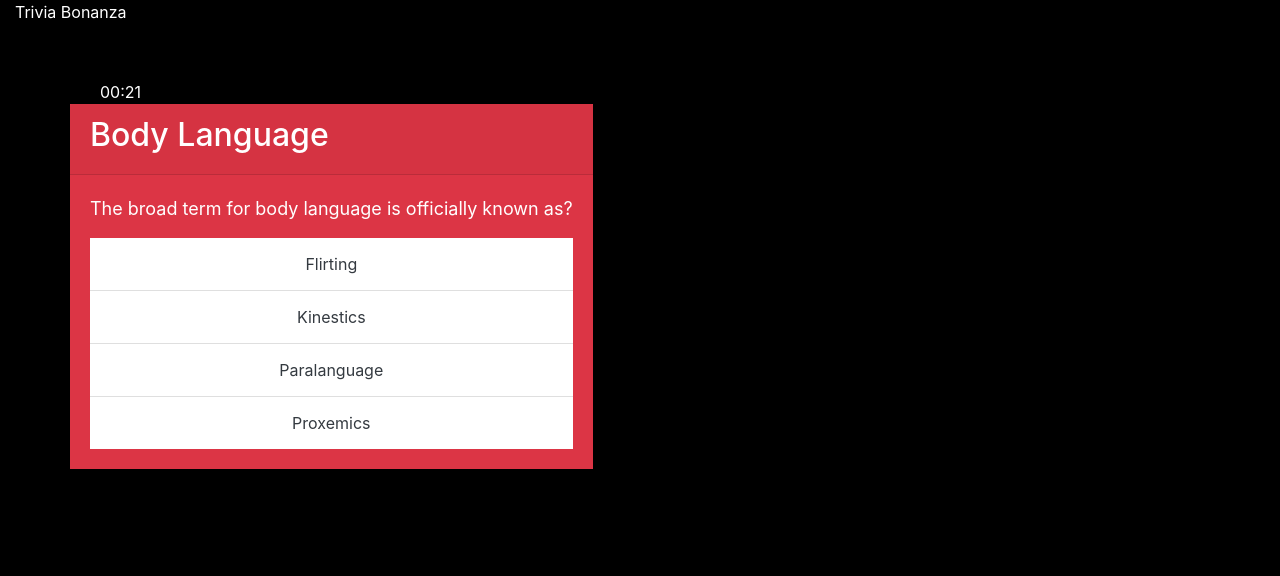
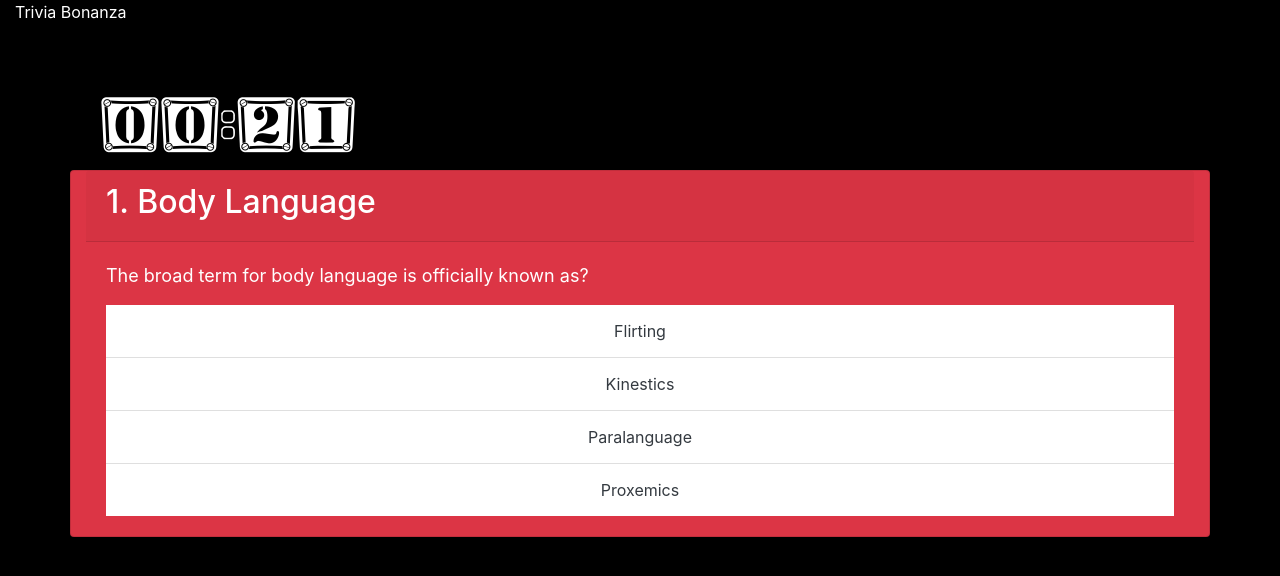
Before and after one commit to ryanccrawford/TriviaGame, a plain HTML site: page index.html in a window 1280 px wide. Drawn offline with nearby package versions, Linux system fonts and the light colour scheme.

Commit message:
fonts added and questions fixed

```diff
--- a/assets/css/style.css
+++ b/assets/css/style.css
@@ -1,3 +1,16 @@
+@font-face {
+    font-family: 'count';
+    src: url('geosteam.ttf')  format('truetype');
+
+  }
+
+#timmerDisplay{
+    font-size: 60px;
+    font-family: 'count';
+    display: inline-block;
+
+}
+
 #gameBackground{
     background-color: black;
 }
@@ -8,9 +21,10 @@
 }
 .pointer-hover:hover {
     cursor: pointer;
-    background-color: grey !important;
-    border: 1px solid grey !important;
+    background-color: rgb(133, 231, 255) !important;
+    border: 1px solid transparent !important;
     color: white !important;
+    border-radius: 5px
 }
 .list-group-item{
     font-size: 16px;
--- a/assets/javascript/app.js
+++ b/assets/javascript/app.js
@@ -18,7 +18,7 @@
 
 //Globals
 var     timmerDisplay = $('#timmerDisplay'), correct = [], incorrect = [], tQuests, results = [], timeRef, running = false, score = 0, colorSpin = ['text-white bg-danger mb-3','text-white bg-warning mb-3','text-white bg-success mb-3'];
-var currentGameObj;
+var currentGameObj, questCount=0;
 const   QUESTION_TIMMER = 25, WAIT_DELAY = 2000, D = ':', TF = 'tf', MULTI = 'multi';
 
 var triviaQuestion = function () {
@@ -57,26 +57,30 @@ var game = function () {
         answer: null,
         _questionObject: null,
         nextQuestion: function(){
+            questCount++;
+            if(!running){
             this._questionObject = getNextQuestion();
             $('#multi-choice-answers').empty();
             this.question = this._questionObject.question;
             this.id= this._questionObject.id;
-            this.tile= this._questionObject.title;
+            this.tile= questCount + ". " + this._questionObject.title;
             this.choices= this._questionObject.answers;
             this.answer= this._questionObject.answer;
             var answerList = $('<ul>');
             var color = Math.floor(Math.random()*3);
             var bgColor = colorSpin[color];
             $('#area').removeClass();
+            $('#area').addClass('card col');
             $('#area').addClass(bgColor);
             $(answerList).addClass('list-group list-group-flush');
+            $('#area').fadeIn();
             for (let i = 0; i < this.choices.length; i++) {
                 var button = $('<li>');
                 $(button).addClass('text-dark');
                 $(button).attr('id', 'answer_' + i.toString());
                 var answerText = this.choices[i];
                 var icon = $('<img>');
-                $(icon).attr('src', 'assets/images/check.gif');
+                $(icon).attr('src', 'https://assets/images/check.gif');
                 $(icon).css('width', '64px');
                 $(button).before(icon);
                 $(button).text(answerText);
@@ -88,21 +92,24 @@ var game = function () {
             $('#multi-choice-answers').append(answerList);
             $('#question').text(this.question);
             $('#qtitle').text(this.tile);
+
             timeCount = QUESTION_TIMMER;
             setTimer(timeCount);
-            setTimeout(startTimmer(), 2000);
+            startTimmer();
 
-
+        }
         },
         startGame: function () {
             updateTimmerDisplay();
             timeCount = QUESTION_TIMMER;
             setTimer(timeCount);
             this.nextQuestion();
+
         },
         playerAnswer: '',
         bclick: function (event) {
             pauseTimmer();
+            $('#area').hide();
             var choice = event.currentTarget.id;
             results.push(choice);
             currentGameObj.playerAnswer = choice;
@@ -221,20 +228,23 @@ function resetTimmer() {
     timeCount = parseInt(QUESTION_TIMMER);
 }
 function resetScreen() {
-
+   $('#area').fadeOut();
    $('#question').text('');
    $('#multi-choice-answers').text('');
    $('#tf-answers').text('');
    $('#timmerDisplay').text('');
+
 }
 function timesUP(){
 //TODO: function to fire when time is up. Needs to load the next question if there is one
-
+$('#area').hide();
+clearInterval(timeRef);
 if(isGameOver()){
         showGameOutcome();
 
     }else{
-        tQuests.nextQuestion();
+
+        currentGameObj.startGame();
     }
 }
 function isGameOver(){
```
Also changed, not shown: assets/data/questions.txt, assets/data/questionsw.txt (deleted).
